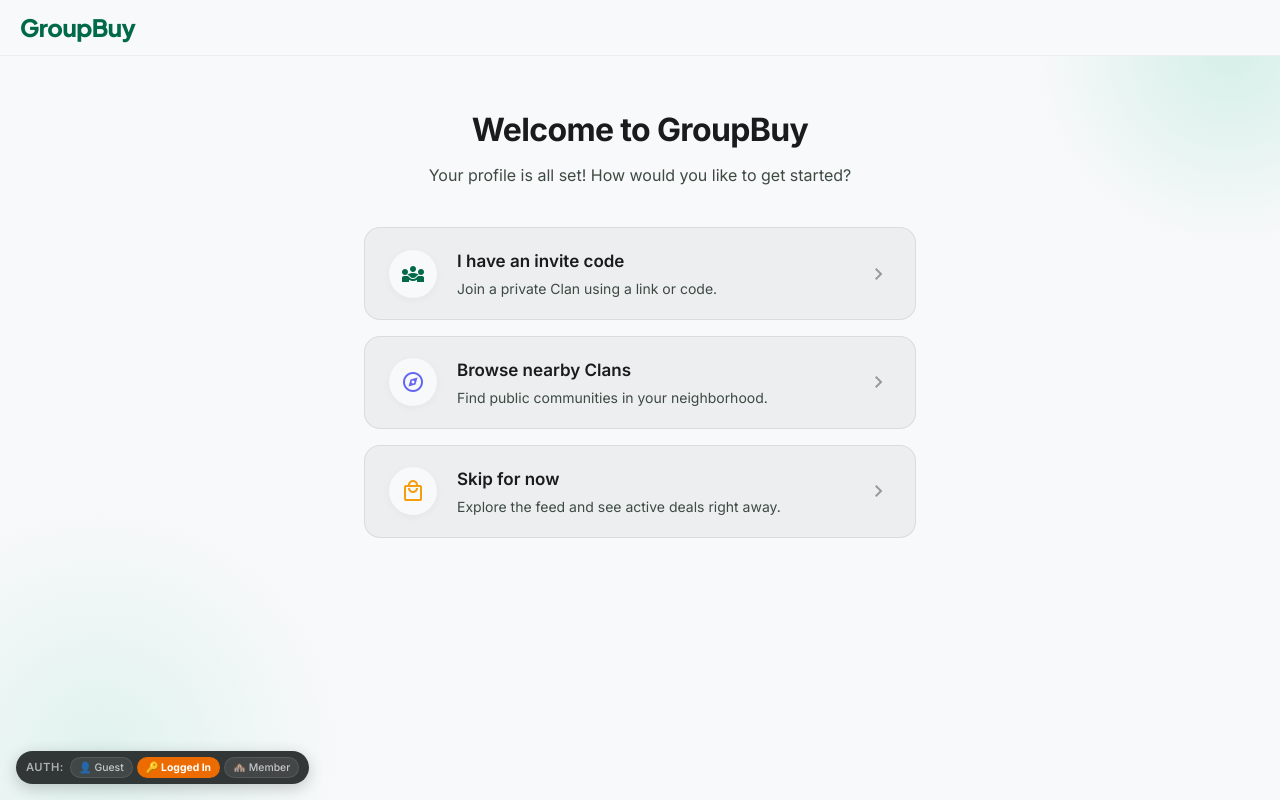
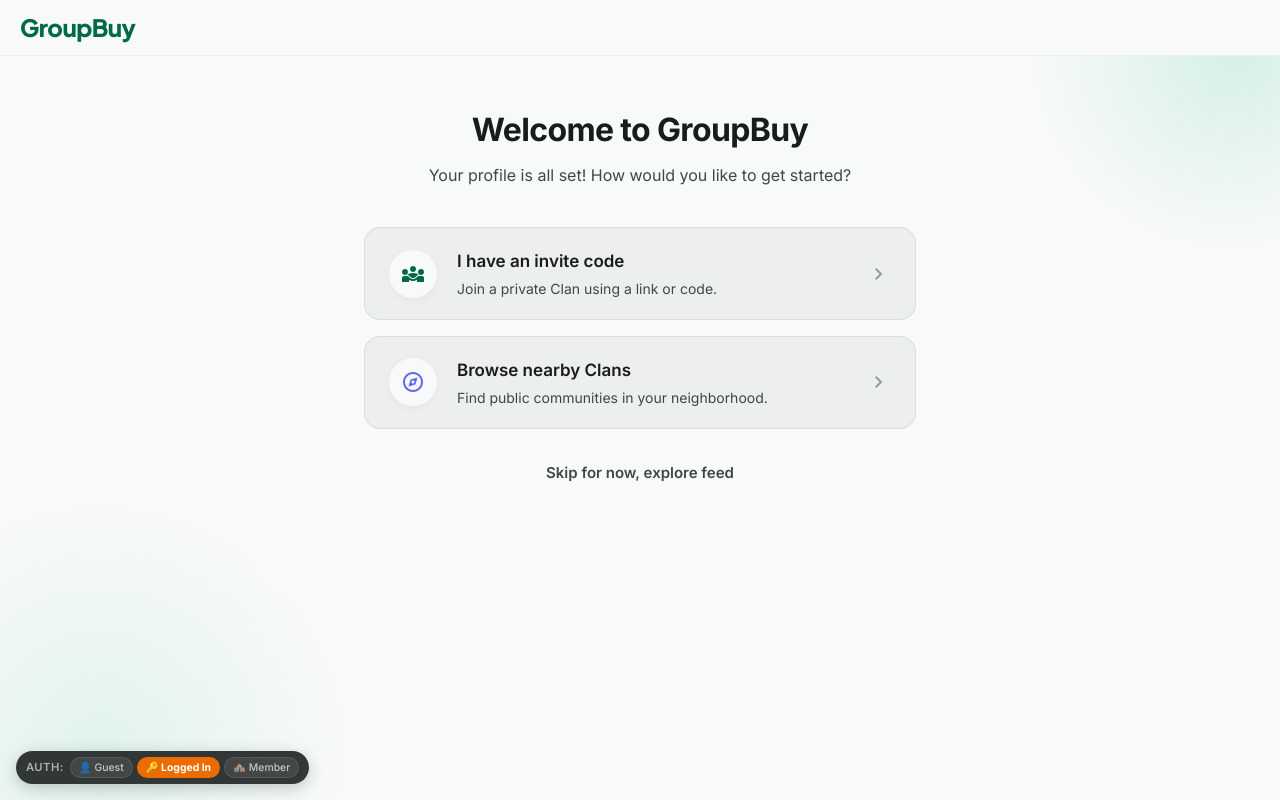
Before and after one commit to surajkalangi/groupbuy-web, a Next.js app: page /onboarding/welcome in a window 1280 px wide. Built offline with nearby package versions, Linux system fonts and the light colour scheme.

Commit message:
style: change 'Skip for now' option to a text link on onboarding welcome page
- Replaced the 3rd card option with a clean text link below the stack
- Updated page.module.css with .skipContainer and .skipLink classes
- Updated PRD to reflect UI change

```diff
--- a/app/onboarding/welcome/page.js
+++ b/app/onboarding/welcome/page.js
@@ -54,18 +54,11 @@ export default function WelcomePage() {
                             <span className={`material-symbols-outlined ${styles.arrowIcon}`}>chevron_right</span>
                         </Link>
 
-                        {/* Option 3: Explore feed */}
-                        <Link href="/feed" className={styles.optionCard}>
-                            <div className={styles.iconWrap}>
-                                <span className={`material-symbols-outlined ${styles.iconTertiary}`}>
-                                    local_mall
-                                </span>
-                            </div>
-                            <div className={styles.optionContent}>
-                                <h3 className={styles.optionTitle}>Skip for now</h3>
-                                <p className={styles.optionDesc}>Explore the feed and see active deals right away.</p>
-                            </div>
-                            <span className={`material-symbols-outlined ${styles.arrowIcon}`}>chevron_right</span>
+                    </div>
+
+                    <div className={styles.skipContainer}>
+                        <Link href="/feed" className={styles.skipLink}>
+                            Skip for now, explore feed
                         </Link>
                     </div>
                 </main>
--- a/app/onboarding/welcome/page.module.css
+++ b/app/onboarding/welcome/page.module.css
@@ -180,3 +180,22 @@
     background: linear-gradient(135deg, var(--surface-container) 0%, var(--primary-container) 200%);
     border-color: var(--primary);
 }
+
+.skipContainer {
+    margin-top: 1.5rem;
+    text-align: center;
+}
+
+.skipLink {
+    display: inline-block;
+    font-size: 0.9375rem;
+    font-weight: 600;
+    color: var(--on-surface-variant);
+    text-decoration: none;
+    transition: color 0.2s;
+    padding: 0.5rem;
+}
+
+.skipLink:hover {
+    color: var(--primary);
+}
```
